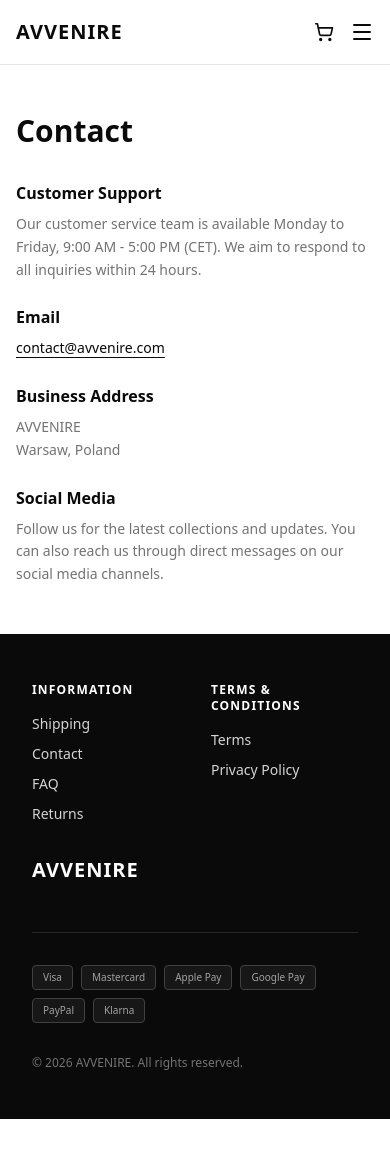
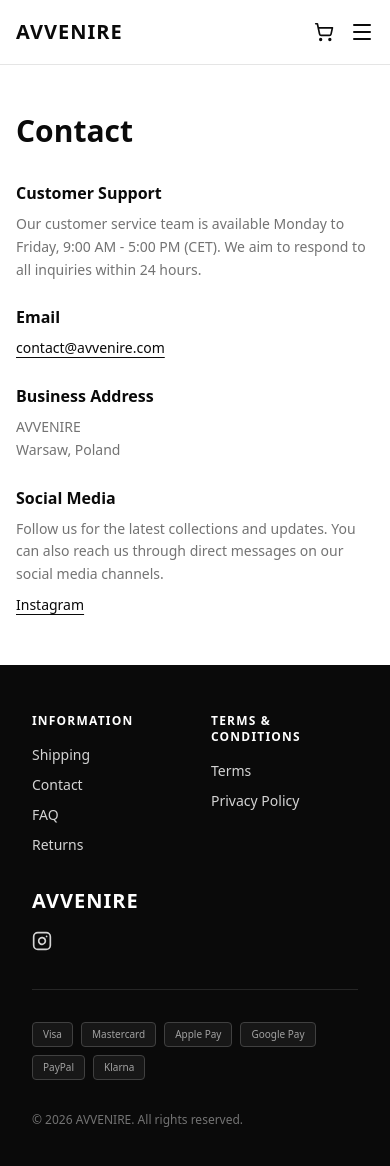
Before and after one commit to adamnizialek/avvenire-store, a React (Vite) app in the folder frontend/: page /contact in a window 390 px wide. Shown: the top 1166 px of the page. Before the commit the page ends 1119 px from the top, so only its background shows below. Built offline with nearby package versions, Linux system fonts and the light colour scheme; no server answers.

Commit message:
Add Instagram link, scroll-to-top on navigation
- Add Instagram (@avvenire.vision) link to footer, contact page, and mobile menu
- Scroll to top on every route change via Layout component

```diff
--- a/frontend/src/components/layout/Footer.tsx
+++ b/frontend/src/components/layout/Footer.tsx
@@ -1,4 +1,5 @@
 import { Link } from 'react-router';
+import { Instagram } from 'lucide-react';
 
 export default function Footer() {
   return (
@@ -59,6 +60,14 @@ export default function Footer() {
             <p className="mb-4 text-xl font-bold tracking-wider text-white">
               AVVENIRE
             </p>
+            <a
+              href="https://www.instagram.com/avvenire.vision/"
+              target="_blank"
+              rel="noopener noreferrer"
+              className="inline-flex items-center gap-2 text-sm transition-colors hover:text-white"
+            >
+              <Instagram className="h-5 w-5" />
+            </a>
           </div>
         </div>
 
--- a/frontend/src/components/layout/Layout.tsx
+++ b/frontend/src/components/layout/Layout.tsx
@@ -1,8 +1,15 @@
-import { Outlet } from 'react-router';
+import { useEffect } from 'react';
+import { Outlet, useLocation } from 'react-router';
 import Navbar from './Navbar';
 import Footer from './Footer';
 
 export default function Layout() {
+  const { pathname } = useLocation();
+
+  useEffect(() => {
+    window.scrollTo(0, 0);
+  }, [pathname]);
+
   return (
     <div className="flex min-h-screen flex-col">
       <Navbar />
--- a/frontend/src/components/layout/Navbar.tsx
+++ b/frontend/src/components/layout/Navbar.tsx
@@ -1,6 +1,6 @@
 import { useState } from 'react';
 import { Link, useNavigate } from 'react-router';
-import { ShoppingCart, LogOut, User, Settings, ChevronDown, Menu } from 'lucide-react';
+import { ShoppingCart, LogOut, User, Settings, ChevronDown, Menu, Instagram } from 'lucide-react';
 import { Button } from '@/components/ui/button';
 import { Badge } from '@/components/ui/badge';
 import {
@@ -202,9 +202,17 @@ export default function Navbar() {
                 )}
               </div>
 
-              {/* Currency selector at bottom */}
-              <div className="mt-4">
+              {/* Currency selector + Instagram */}
+              <div className="mt-4 flex items-center gap-4">
                 <CurrencySelector />
+                <a
+                  href="https://www.instagram.com/avvenire.vision/"
+                  target="_blank"
+                  rel="noopener noreferrer"
+                  aria-label="Instagram"
+                >
+                  <Instagram className="h-5 w-5 text-neutral-500 transition-colors hover:text-foreground" />
+                </a>
               </div>
             </nav>
           </SheetContent>
--- a/frontend/src/pages/Contact.tsx
+++ b/frontend/src/pages/Contact.tsx
@@ -35,6 +35,14 @@ export default function Contact() {
             Follow us for the latest collections and updates. You can also reach us through
             direct messages on our social media channels.
           </p>
+          <a
+            href="https://www.instagram.com/avvenire.vision/"
+            target="_blank"
+            rel="noopener noreferrer"
+            className="mt-2 inline-flex items-center gap-2 text-foreground underline underline-offset-4"
+          >
+            Instagram
+          </a>
         </section>
       </div>
     </div>
```
